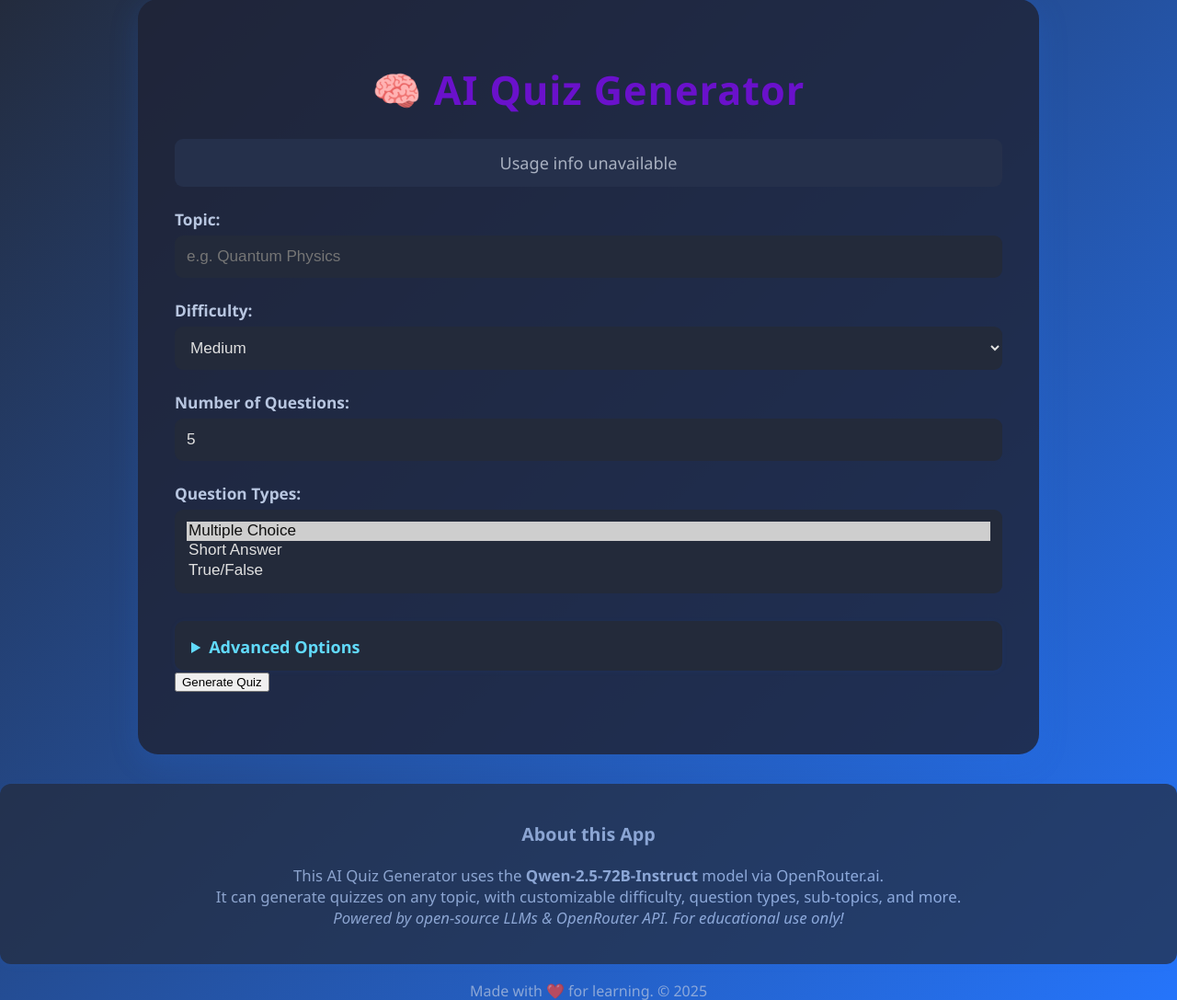
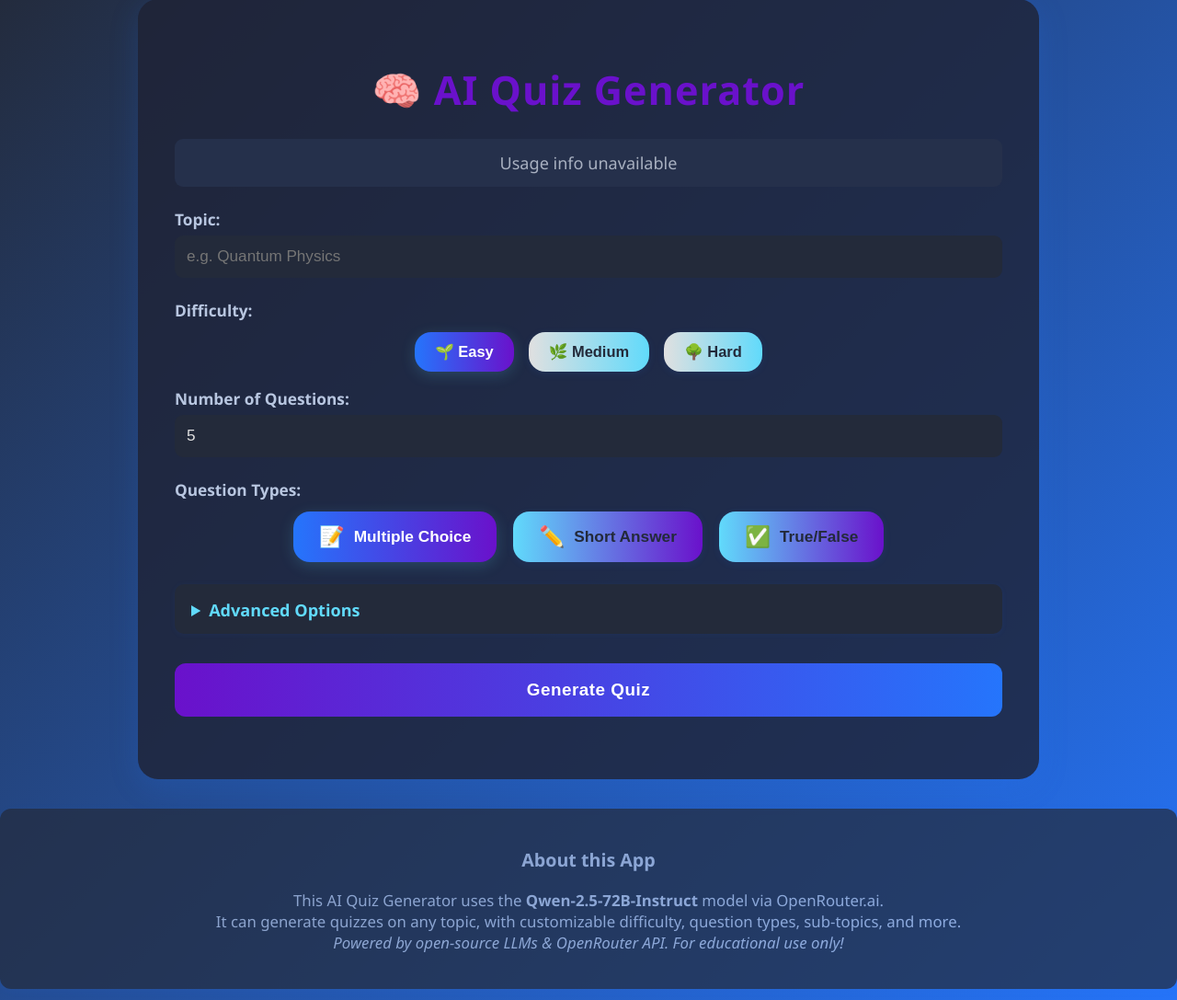
Before and after one commit to ggSohamgg/Spark_Quiz, a Flask app: page / in a window 1280 px wide. Shown: the part 41-1128 px from the top of the page at 92% size. Run offline with Flask 3, Linux system fonts and the light colour scheme; data that the repository does not hold is empty.

Commit message:
Update index.html

```diff
--- a/templates/index.html
+++ b/templates/index.html
@@ -10,27 +10,35 @@
     <div class="container">
         <h1>🧠 AI Quiz Generator</h1>
         <div id="usage-info" class="info-box"></div>
-        <form id="quiz-form">
+        <form id="quiz-form" autocomplete="off">
             <div class="main-fields">
                 <label>Topic:</label>
                 <input type="text" name="topic" required placeholder="e.g. Quantum Physics">
 
                 <label>Difficulty:</label>
-                <select name="difficulty">
-                    <option value="easy">Easy</option>
-                    <option value="medium" selected>Medium</option>
-                    <option value="hard">Hard</option>
-                </select>
+                <div class="difficulty-group">
+                    <button type="button" class="diff-btn selected" data-value="easy">🌱 Easy</button>
+                    <button type="button" class="diff-btn" data-value="medium">🌿 Medium</button>
+                    <button type="button" class="diff-btn" data-value="hard">🌳 Hard</button>
+                </div>
+                <input type="hidden" name="difficulty" id="difficulty_input" value="easy">
 
                 <label>Number of Questions:</label>
                 <input type="number" name="num_questions" min="1" max="10" value="5">
 
                 <label>Question Types:</label>
-                <select name="question_types" multiple size="3">
-                    <option value="multiple choice" selected>Multiple Choice</option>
-                    <option value="short answer">Short Answer</option>
-                    <option value="true/false">True/False</option>
-                </select>
+                <div class="question-type-group" id="question-type-group">
+                    <button type="button" class="qt-btn selected" data-value="multiple choice">
+                        <span>📝</span> Multiple Choice
+                    </button>
+                    <button type="button" class="qt-btn" data-value="short answer">
+                        <span>✏️</span> Short Answer
+                    </button>
+                    <button type="button" class="qt-btn" data-value="true/false">
+                        <span>✅</span> True/False
+                    </button>
+                </div>
+                <input type="hidden" name="question_types" id="question_types_input" value="multiple choice">
             </div>
 
             <details class="advanced-options">
@@ -57,7 +65,7 @@
                 <input type="number" name="max_length" min="0" placeholder="e.g. 30">
             </details>
 
-            <button type="submit">Generate Quiz</button>
+            <button type="submit" class="main-btn">Generate Quiz</button>
         </form>
         <div id="quiz-output"></div>
     </div>
@@ -73,6 +81,31 @@
         <p>Made with ❤️ for learning. &copy; 2025</p>
     </footer>
     <script>
+    // Difficulty button group
+    const diffGroup = document.querySelector('.difficulty-group');
+    const diffInput = document.getElementById('difficulty_input');
+    diffGroup.addEventListener('click', function(e) {
+        if (e.target.closest('.diff-btn')) {
+            diffGroup.querySelectorAll('.diff-btn').forEach(btn => btn.classList.remove('selected'));
+            const btn = e.target.closest('.diff-btn');
+            btn.classList.add('selected');
+            diffInput.value = btn.dataset.value;
+        }
+    });
+
+    // Question type button group
+    const qtGroup = document.getElementById('question-type-group');
+    const qtInput = document.getElementById('question_types_input');
+    qtGroup.addEventListener('click', function(e) {
+        if (e.target.closest('.qt-btn')) {
+            const btn = e.target.closest('.qt-btn');
+            btn.classList.toggle('selected');
+            const selected = Array.from(qtGroup.querySelectorAll('.qt-btn.selected')).map(b => b.dataset.value);
+            qtInput.value = selected.join(',');
+        }
+    });
+
+    // Usage info
     async function fetchUsage() {
         const resp = await fetch('/usage');
         const data = await resp.json();
@@ -90,11 +123,12 @@
     }
     fetchUsage();
 
+    // Form submission
     document.getElementById('quiz-form').onsubmit = async function(e) {
         e.preventDefault();
         const form = e.target;
         const formData = new FormData(form);
-        const question_types = formData.getAll('question_types');
+        const question_types = formData.get('question_types').split(',').filter(Boolean);
         const subtopics = formData.get('subtopics') ? formData.get('subtopics').split(',').map(s => s.trim()).filter(Boolean) : [];
         const keywords = formData.get('keywords') ? formData.get('keywords').split(',').map(s => s.trim()).filter(Boolean) : [];
         const parameters = {
```
